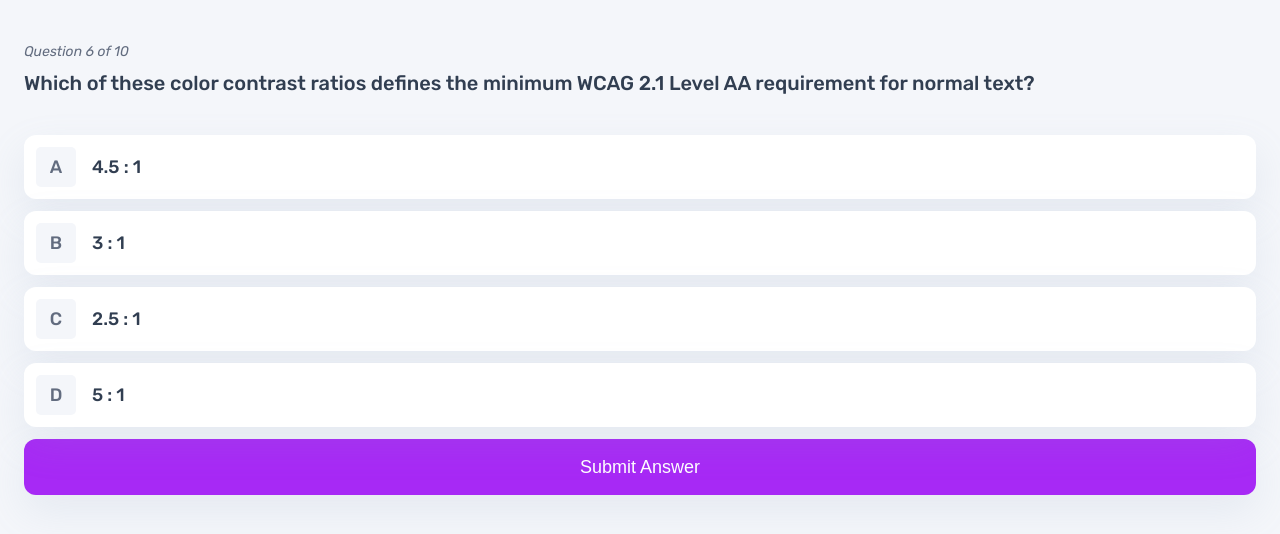
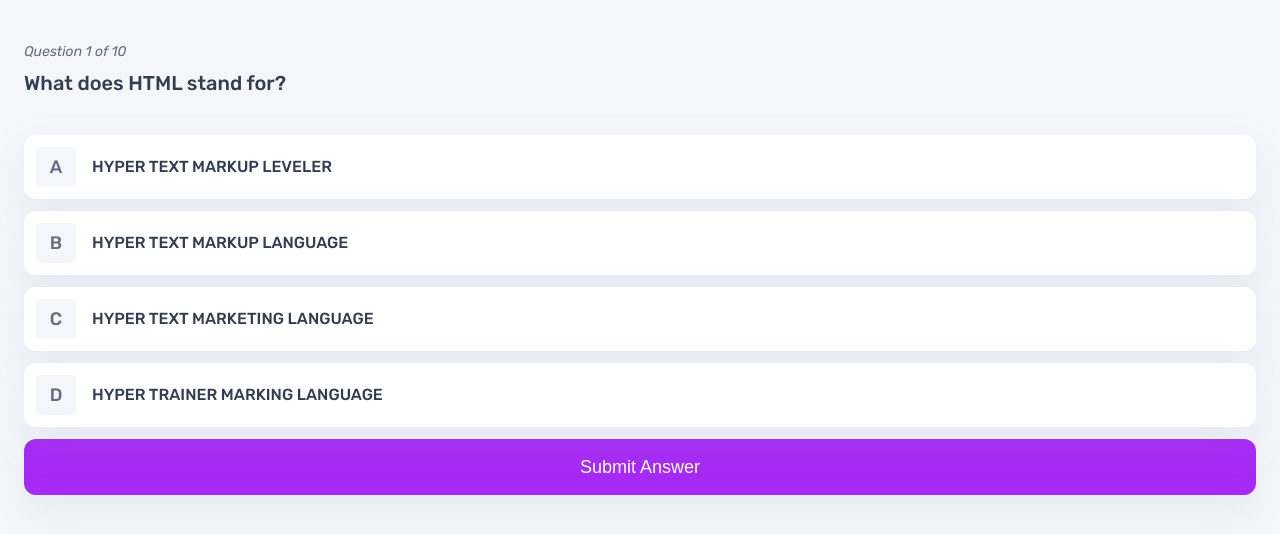
Before and after one commit to lasha-abuladze/frontend-quiz-app, a website: page index.html in a window 1280 px wide. Both pictures are taken after a click on the item "HTML". Shown: the part 46-580 px from the top of the page. Drawn offline with Linux system fonts and the light colour scheme.

Commit message:
add functions that displays quiz question and its answers

```diff
--- a/index.html
+++ b/index.html
@@ -80,7 +80,7 @@
 
         <section class="section-quiz section display-none">
 
-            <div class="div--question">
+            <header class="quiz-header">
                 <p class="question-number">
                     Question 6 of 10
                 </p>
@@ -95,7 +95,7 @@
                     <div class="questions-number--ind"></div>
                 </div>
 
-            </div>
+            </header>
 
             <form class="form--answers">
 
--- a/main.scss
+++ b/main.scss
@@ -160,7 +160,7 @@
         padding: 32px 24px;
         box-sizing: border-box;
 
-        .div--question {
+        .quiz-header {
 
             .question-number {
                 font-size: 14px;
@@ -211,6 +211,8 @@
                         p {
                             @include flex-row();
                             gap: 16px;
+                            font-size: 16px;
+                            line-height: 20px;
                         }
 
                         .answer-number {
--- a/script.js
+++ b/script.js
@@ -13,15 +13,23 @@
 const sections = document.querySelectorAll(`.section`);
 const quizTopicsListBtn = document.querySelectorAll(`.quiz-topics-list--li`);
 
+const quizHeader = document.querySelector(`.quiz-header`);
+const answersList = document.querySelector(`.answers-list`);
+
+
+let questionNumber = 0;
+let answerIndex = ``;
 
 let quizTopic = ``;
-
+let quiz;
 
 themeSwitchers.forEach(switchTheme);
 
 quizTopicsListBtn.forEach(chooseQuiz);
 
-/// switchTheme function swotchs theme from light to dark and vice verca;
+
+
+/// switchTheme function switchs theme from light to dark and vice verca;
 function switchTheme (el) {
     el.addEventListener(`click`, () => {
         switcherCircle.classList.toggle(`dark-switcher`);
@@ -34,12 +42,89 @@
     })
 }
 
-
+/// shooseQuiz functions changes sections and displaies chosen quiz
 function chooseQuiz (el) {
 
     el.addEventListener(`click`, () => {
+        questionNumber++;
         quizTopic = el.querySelector(`.quiz-topic`).textContent.toUpperCase();
-        console.log(quizTopic)
         sections.forEach(el => el.classList.toggle(`display-none`))
+        displayQuiz();
     })
 }
+
+
+
+
+function displayQuiz () {
+
+    fetch(`./data.json`).then(res => res.json()).then(data => {
+
+        data.quizzes.forEach((el, i) => {
+            if(quizTopic === el.title.toUpperCase()) {
+                quiz = data.quizzes[i].questions;
+            }
+        })
+
+        displayQuestion(quiz);
+        displayAnswers(quiz);
+
+    })
+
+}
+
+
+
+function displayQuestion(quiz) {
+
+    quizHeader.textContent = ``;
+
+    const quizQuestionHTML = `
+                <p class="question-number">
+                    Question ${questionNumber} of ${quiz.length}
+                </p>
+
+                <p class="question">
+                    ${quiz[questionNumber-1].question}
+                </p>
+    `
+
+    quizHeader.insertAdjacentHTML(`afterbegin`, quizQuestionHTML);
+}
+
+
+
+function displayAnswers(quiz) {
+    answersList.textContent = ``;
+
+    quiz[questionNumber-1].options.forEach((el, i)=> {
+
+        if (i===0) {
+            answerIndex = `d`
+        } else if (i===1) {
+            answerIndex = `c`
+        } else if (i===2) {
+            answerIndex = `b`
+        } else if (i===3) {
+            answerIndex = `a`
+        }
+
+        const answerHTML = `
+            <li class="answers-list--li">
+                <input type="radio" id="${i}" name="answer">
+                <label class="answers-list--label" for="${i}">
+                    <p>
+                        <b class="answer-number">
+                            ${answerIndex}
+                        </b>
+                        ${el}
+                    </p>
+                </label>
+            </li>
+        `
+
+        answersList.insertAdjacentHTML(`afterbegin`, answerHTML);
+
+    })
+
+}
```
Also changed, not shown: style.css.
